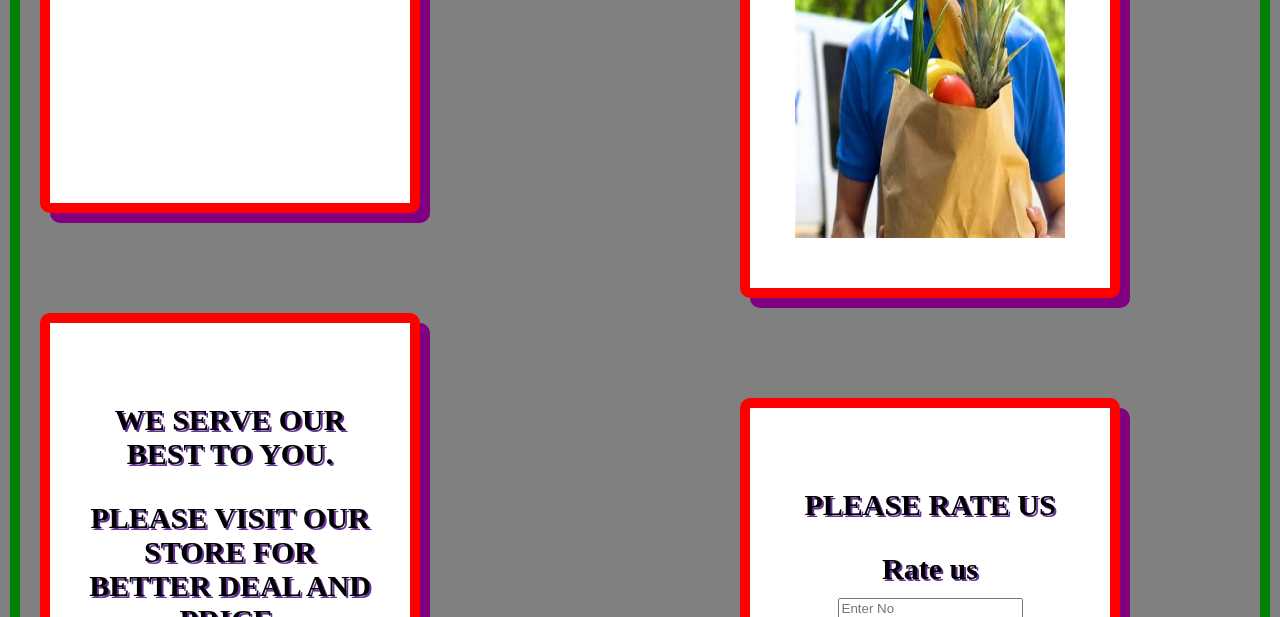
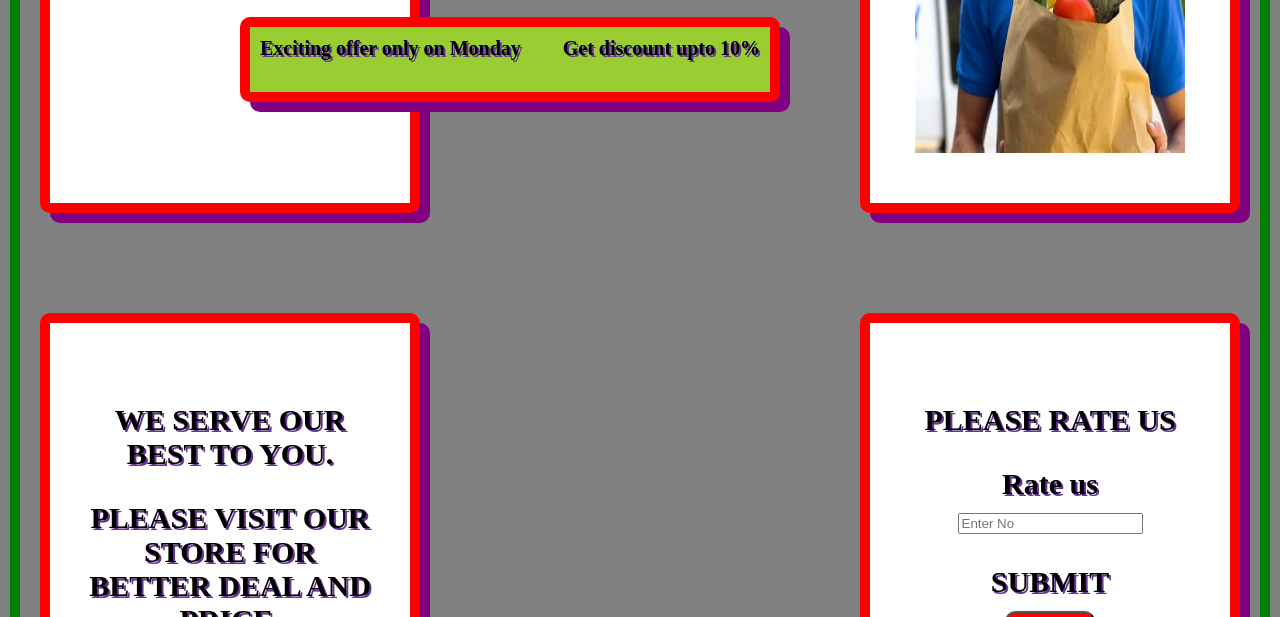
Before and after one commit to kvivek371/superMart_Assessment, a plain HTML site: page index.html in a window 1280 px wide. Shown: the part 483-1100 px from the top of the page. Drawn offline with Linux system fonts and the light colour scheme.

Commit message:
Update index.css

```diff
--- a/index.css
+++ b/index.css
@@ -59,6 +59,10 @@ body{
     display: flex;
     font-size: 20px;
     justify-content: space-between;
+    position: fixed;
+    top: 500px;
+    right: 500px;
+
 }
 
 .item4{
```
